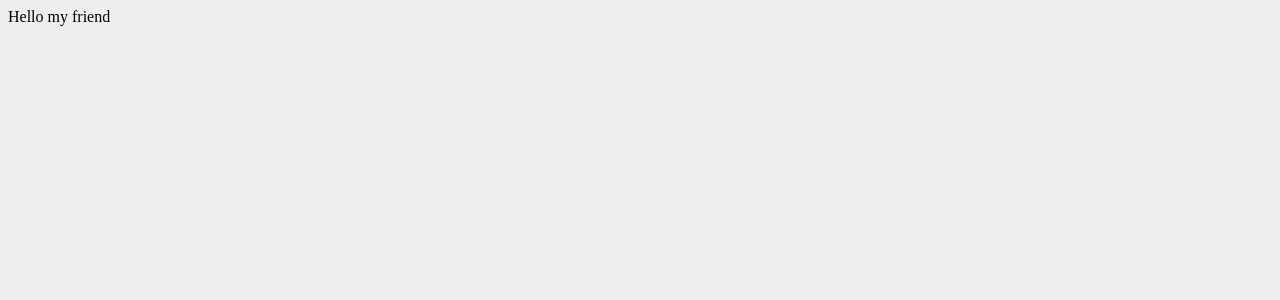
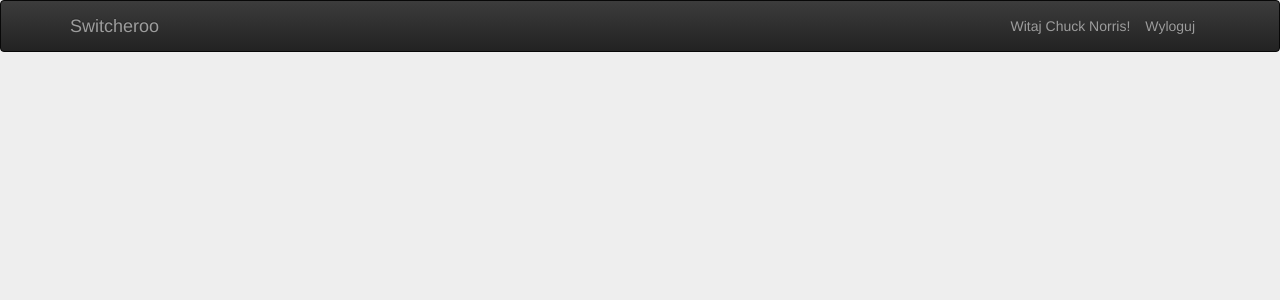
Before and after one commit to infoshareacademy/jfdzw1-ipmdotdev-app, a React (Create React App) app: page / in a window 1280 px wide. Shown: the top 300 px of the page. Built offline with nearby package versions, Linux system fonts and the light colour scheme.

Commit message:
create basic Navigation component | two versions whether user is logged in or not | click on Logowanie or Wyloguj changes the state

```diff
--- a/src/App.js
+++ b/src/App.js
@@ -2,9 +2,25 @@ import React, { Component } from "react";
 import { Grid } from "react-bootstrap";
 import "./App.css";
 
+import Navigation from "./components/Navigation";
+
 class App extends Component {
+  state = {
+    userlogged: true
+  }
+
+  handleLogging = () => {
+    if(this.state.userlogged) {
+      this.setState({userlogged: false})
+    } else {
+      this.setState({userlogged: true})
+    }
+  }
+
   render() {
-    return <div>Hello my friend</div>;
+    return (
+      <Navigation userlogged={this.state.userlogged} handleLogging={this.handleLogging} />
+    )
   }
 }
 
--- /dev/null
+++ b/src/components/Navigation.js
@@ -0,0 +1,50 @@
+import React, { Component } from "react";
+import { Navbar, Nav, NavItem } from "react-bootstrap";
+
+const Navigation = props => {
+  if (props.userlogged) {
+    return (
+      <Navbar inverse>
+        <Navbar.Header>
+          <Navbar.Brand>
+            <a href="#home">Switcheroo</a>
+          </Navbar.Brand>
+          <Navbar.Toggle />
+        </Navbar.Header>
+        <Navbar.Collapse>
+          <Nav pullRight>
+            <NavItem eventKey={1} href="#" onClick={props.handleLogging}>
+              Wyloguj
+            </NavItem>
+          </Nav>
+          <Navbar.Text pullRight>
+            Witaj <Navbar.Link href="#">Chuck Norris</Navbar.Link>!
+          </Navbar.Text>
+        </Navbar.Collapse>
+      </Navbar>
+    );
+  } else {
+    return (
+      <Navbar inverse>
+        <Navbar.Header>
+          <Navbar.Brand>
+            <a href="#brand">Switcheroo</a>
+          </Navbar.Brand>
+          <Navbar.Toggle />
+        </Navbar.Header>
+        <Navbar.Collapse>
+          <Nav pullRight>
+            <NavItem eventKey={1} href="#" onClick={props.handleLogging}>
+              Logowanie
+            </NavItem>
+            <NavItem eventKey={2} href="#">
+              Rejestracja
+            </NavItem>
+          </Nav>
+        </Navbar.Collapse>
+      </Navbar>
+    );
+  }
+};
+
+export default Navigation;
--- a/src/index.css
+++ b/src/index.css
@@ -1,3 +1,8 @@
+* {
+    margin: 0;
+    padding: 0;
+}
+
 body {
     background-color: #eee;
 }
--- a/src/index.js
+++ b/src/index.js
@@ -1,6 +1,9 @@
 import React from "react";
 import ReactDOM from "react-dom";
 import App from "./App";
+
+import 'bootstrap/dist/css/bootstrap-theme.css'
+import 'bootstrap/dist/css/bootstrap.css'
 import "./index.css";
 
 ReactDOM.render(<App />, document.getElementById("root"));
```
